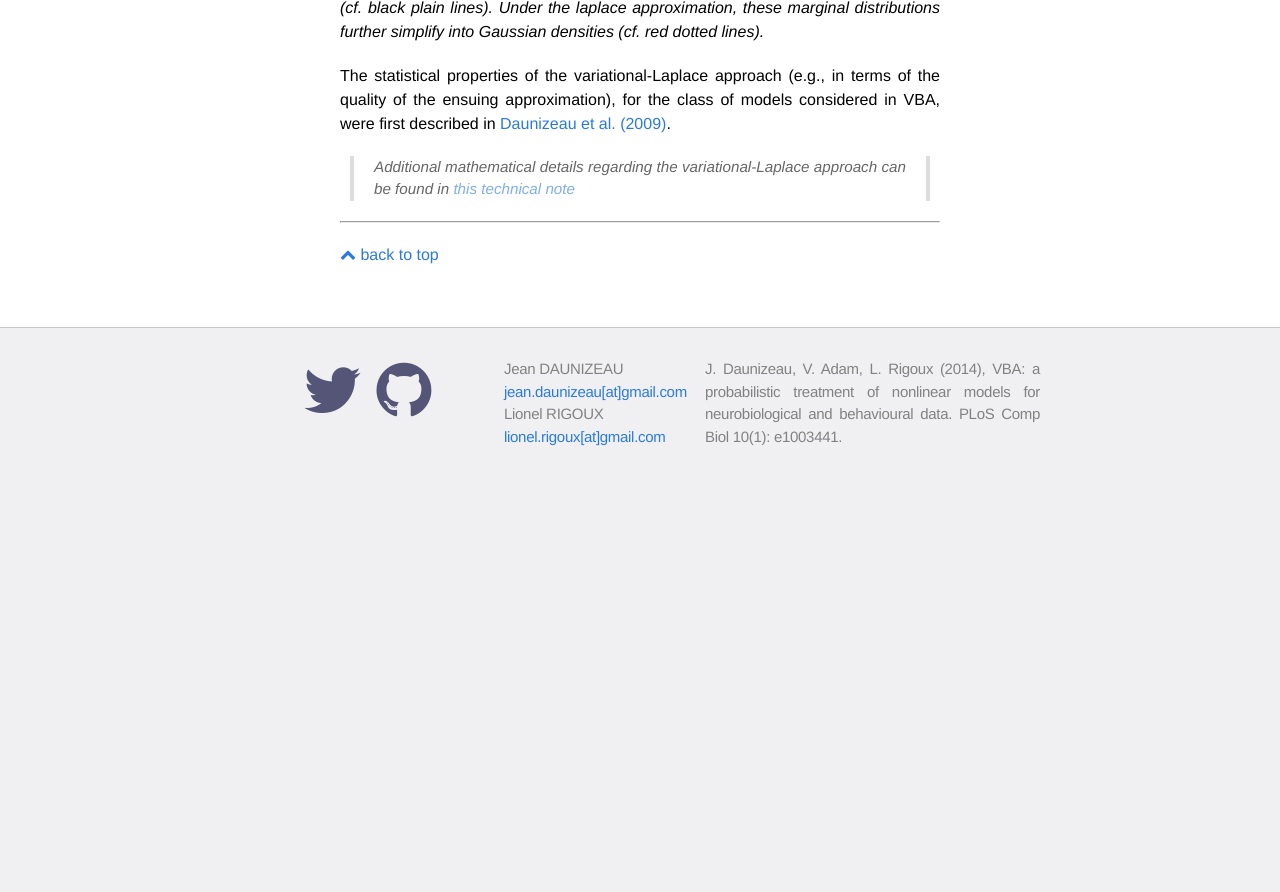
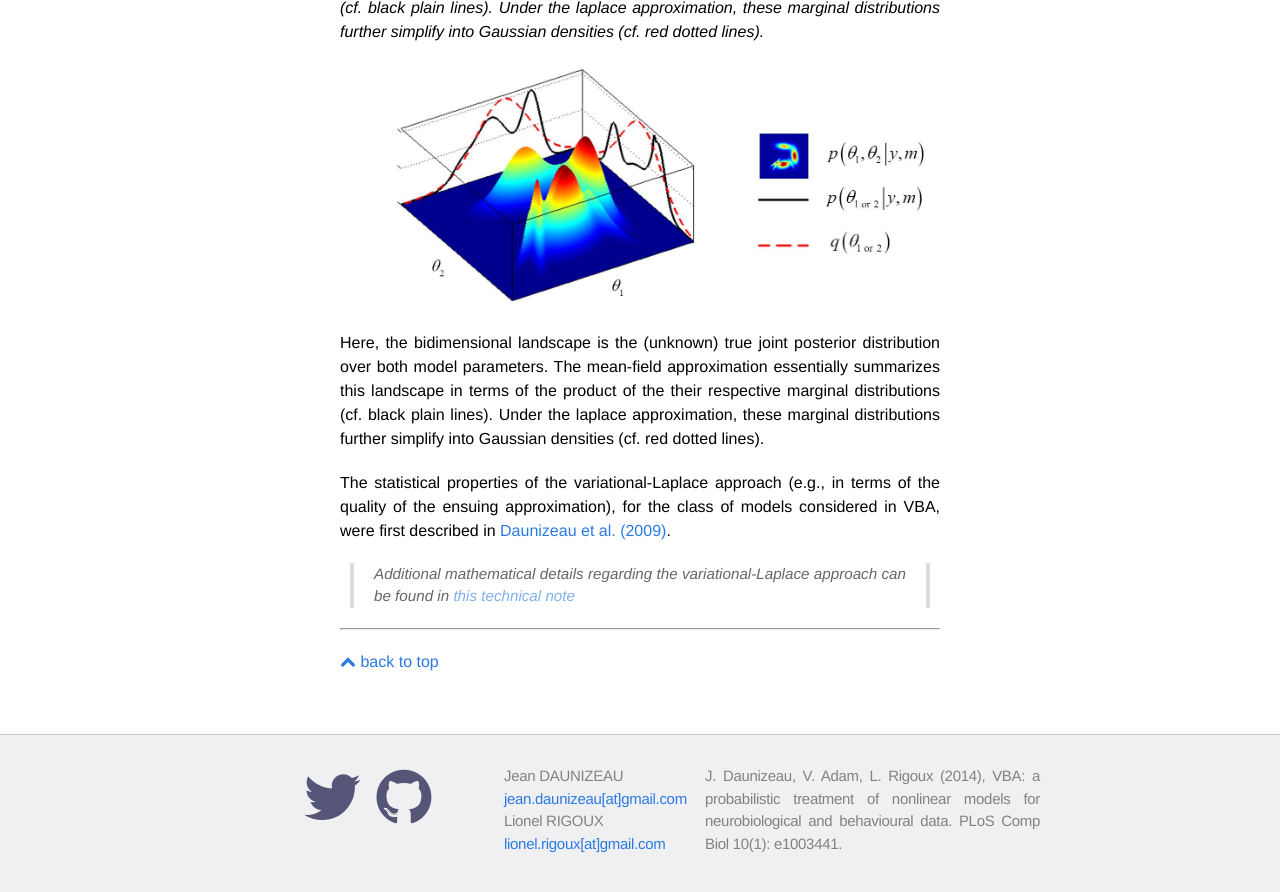
Before and after one commit to MBB-team/VBA-toolbox, a Jekyll site: the page built from _wiki/The-variational-Bayesian-approach.md, in a window 1280 px wide and 900 px high, scrolled down 2504 px. Shown: the top 892 px of the window. Built offline with Jekyll 4.4.1, drawn with Linux system fonts in a browser that asks for light colours; nearby versions of some CDN libraries; formulas are drawn with MathJax 3; before the commit the page ends 2997 px from its top, so only the background shows below that.

Commit message:
Update The-variational-Bayesian-approach.md

```diff
--- a/_wiki/The-variational-Bayesian-approach.md
+++ b/_wiki/The-variational-Bayesian-approach.md
@@ -52,6 +52,12 @@ Here, $$I_1\left(\vartheta_1\right) = \langle \ln\:p(\vartheta\mid m) + \ln(y\mi
 ![]({{ site.baseurl }}/images/wiki/VBA/vb1.jpg)
 *Here, the bidimensional landscape is the (unknown) true joint posterior distribution over both model parameters. The mean-field approximation essentially summarizes this landscape in terms of the product of the their respective marginal distributions (cf. black plain lines). Under the laplace approximation, these marginal distributions further simplify into Gaussian densities (cf. red dotted lines).*
 
+<figure>
+  <img src="{{ site.baseurl }}/images/wiki/VBA/vb1.jpg" alt="variational-Laplace approach"/>
+  <figcaption>Here, the bidimensional landscape is the (unknown) true joint posterior distribution over both model parameters. The mean-field approximation essentially summarizes this landscape in terms of the product of the their respective marginal distributions (cf. black plain lines). Under the laplace approximation, these marginal distributions further simplify into Gaussian densities (cf. red dotted lines).</figcaption>
+</figure>
+
+
 The statistical properties of the variational-Laplace approach (e.g., in terms of the quality of the ensuing approximation), for the class of models considered in VBA, were first described in [Daunizeau et al. (2009)](http://www.sciencedirect.com/science/article/pii/S0167278909002425).
 
 > Additional mathematical details regarding the variational-Laplace approach can be found in [this technical note](https://arxiv.org/abs/1703.02089)
```
